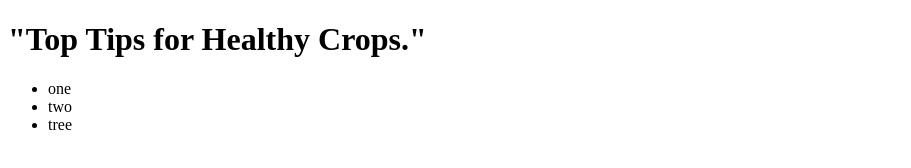
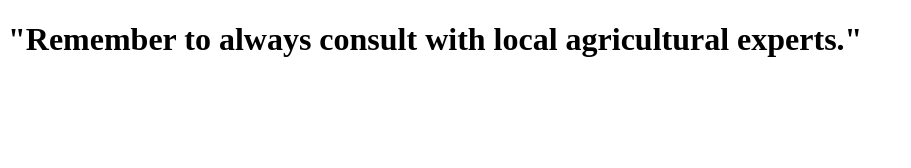
Before and after one commit to GabrielaNikolova/agronomy-advisory2, a plain HTML site: page index.html in a window 1280 px wide. Shown: the whole page, without its empty margins (0-911 px from the left). Drawn offline with Linux system fonts and the light colour scheme.

Commit message:
feat(index.html): add message

```diff
--- a/index.html
+++ b/index.html
@@ -4,11 +4,7 @@
     <title>Lecture 2 - Exercise</title>
   </head>
   <body>
-    <h1>"Top Tips for Healthy Crops."</h1>
-    <ul>
-    <li>one</li>
-    <li>two</li>
-    <li>tree</li>
-    </ul>
+    <h1>"Remember to always consult with local agricultural experts."</h1>
+
   </body>
 </html>
```
